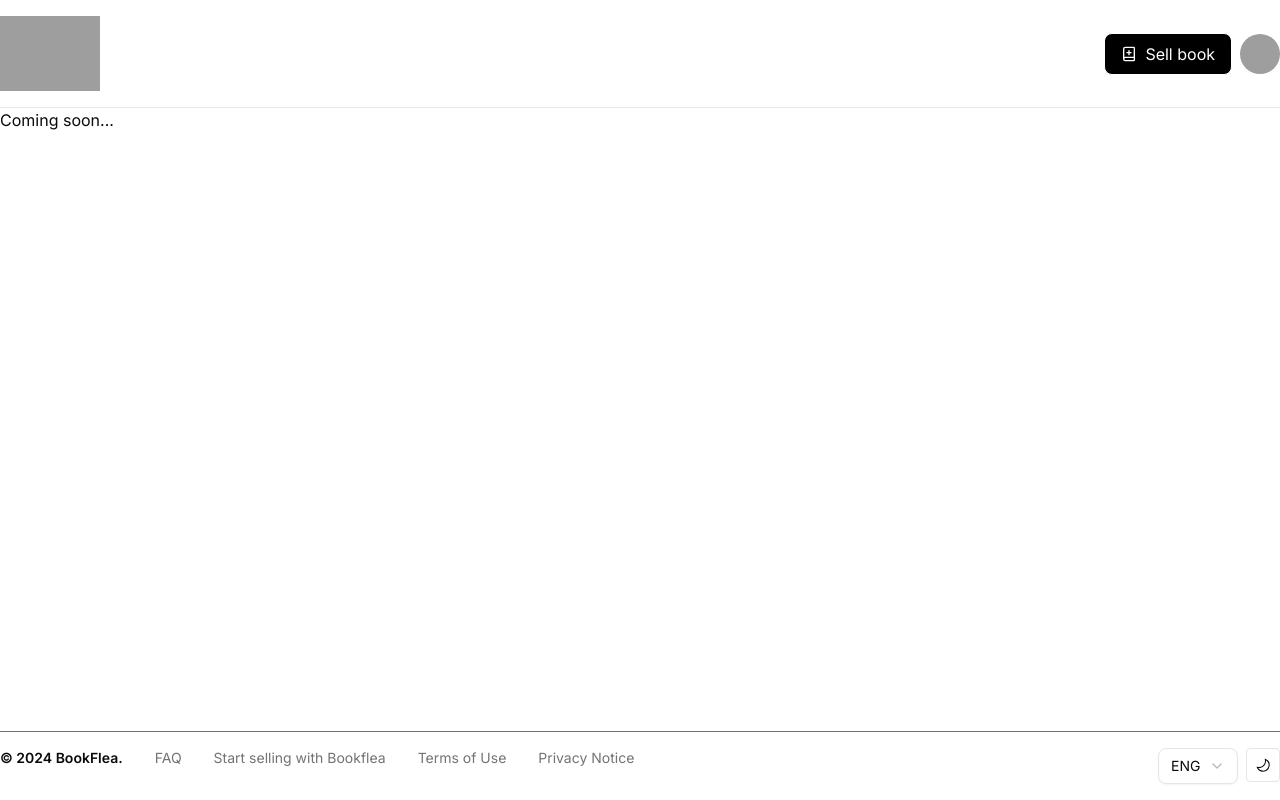
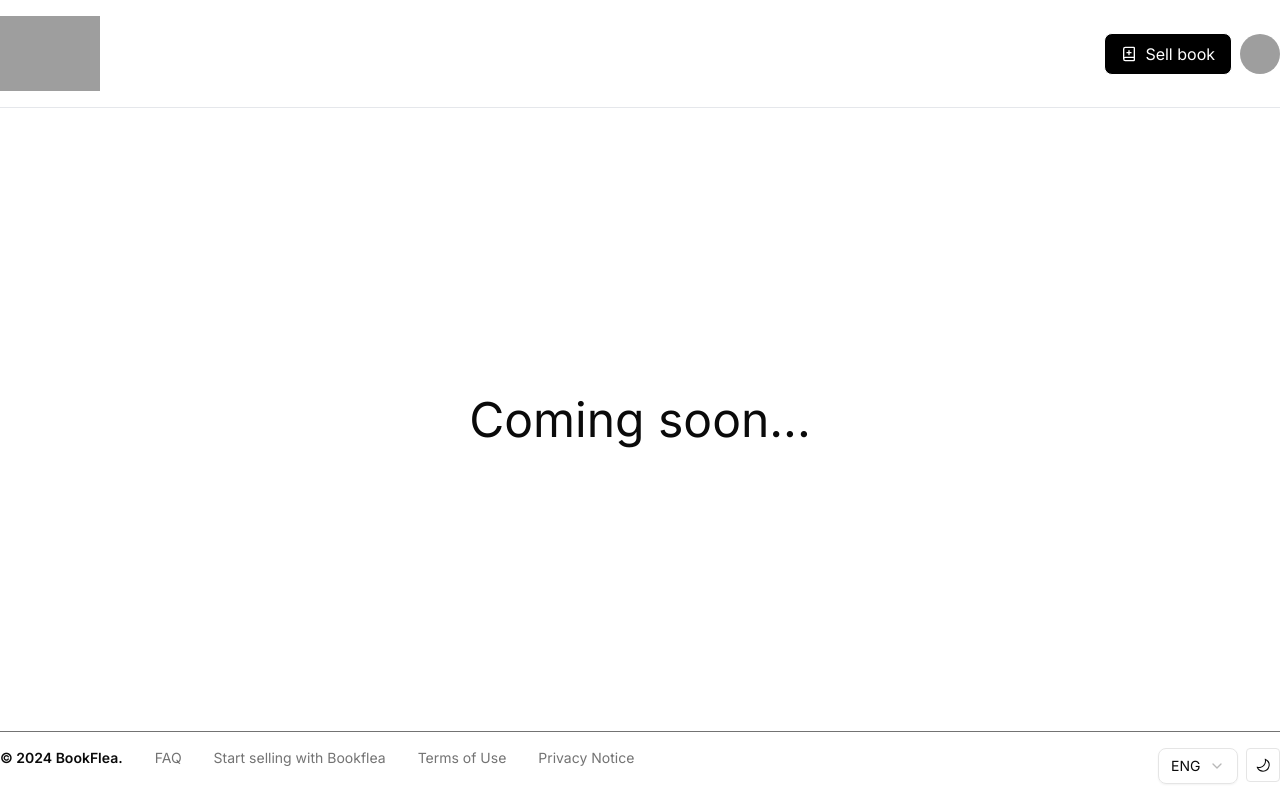
Before and after one commit to DennyAge/book-test, a Next.js app: page /en/profile in a window 1280 px wide. Built offline with nearby package versions, Linux system fonts and the light colour scheme; grey boxes are pictures that could not be loaded.

Commit message:
fix local

```diff
--- a/app/[locale]/page.tsx
+++ b/app/[locale]/page.tsx
@@ -12,6 +12,7 @@ import { Skeleton } from "@/components/ui/skeleton";
 import { BookCard } from "@/components/BookCard";
 import { Button } from "@/components/ui/button";
 import { Input } from "@/components/ui/input";
+import { cn } from "@/lib/utils";
 
 const HomePage = () => {
   const { books, fetchBooks } = useBookStore();
@@ -30,7 +31,7 @@ const HomePage = () => {
       fetchBooks();
     }
     setTimeout(() => setLoading(false), 1000);
-  }, [fetchBooks]);
+  }, [books.length, fetchBooks]);
 
   const filteredBooks = books.filter((book) =>
     book.title.toLowerCase().includes(search.toLowerCase()),
@@ -66,7 +67,12 @@ const HomePage = () => {
 
       <div className="container mx-auto px-4 md:px-0">
         <div
-          className={`grid gap-4 pt-4 border-t border-gray-200 ${view === "grid" ? "grid-cols-2 sm:grid-cols-3 md:grid-cols-4 lg:grid-cols-5" : "grid-cols-1"}`}
+          className={cn(
+            "grid gap-4 pt-4 border-t border-gray-200",
+            view === "grid"
+              ? "grid-cols-2 sm:grid-cols-3 md:grid-cols-4 lg:grid-cols-5"
+              : "grid-cols-1",
+          )}
         >
           {loading
             ? Array.from({ length: booksPerPage }).map((_, index) => (
--- a/app/[locale]/profile/page.tsx
+++ b/app/[locale]/profile/page.tsx
@@ -1,6 +1,10 @@
 import React from "react";
 
 const ProfilePage = () => {
-  return <div>Coming soon...</div>;
+  return (
+    <div className="flex items-center justify-center w-full h-full">
+      <h1 className="text-[3em]">Coming soon...</h1>
+    </div>
+  );
 };
 export default ProfilePage;
```
